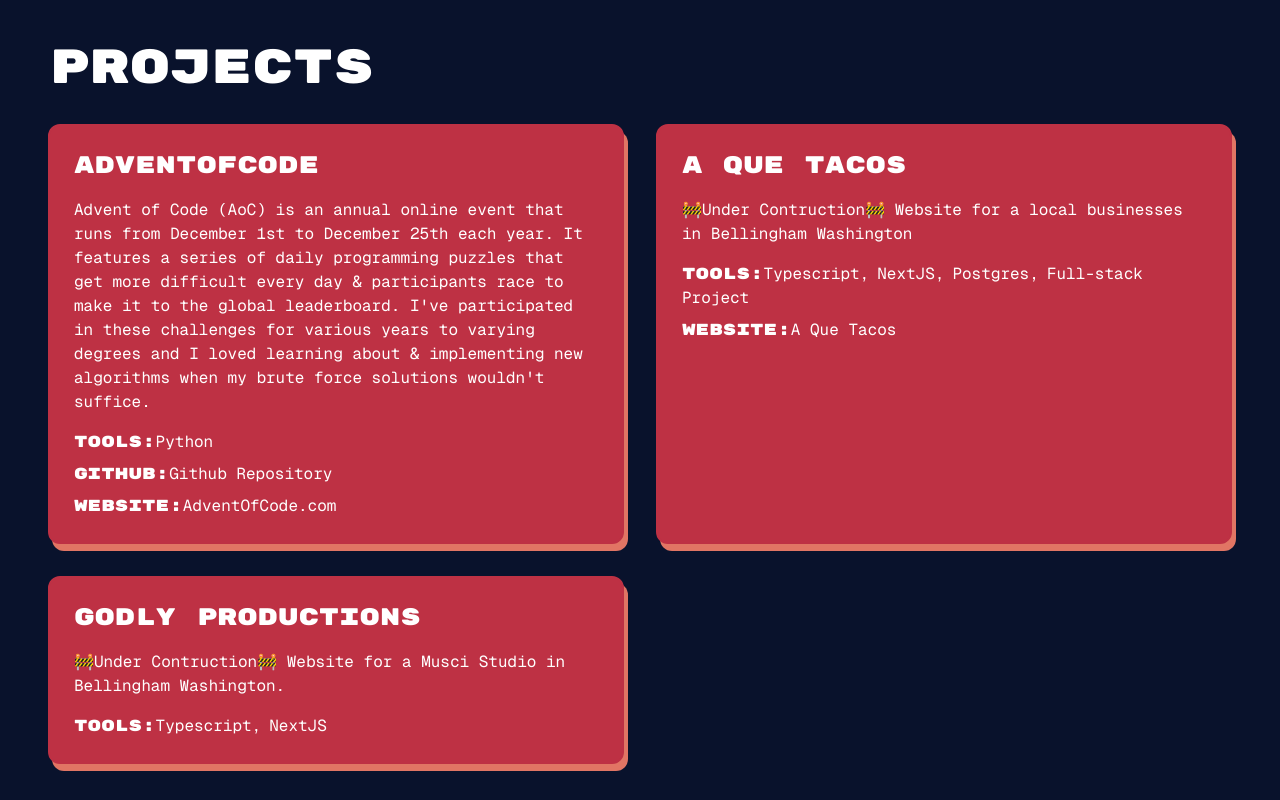
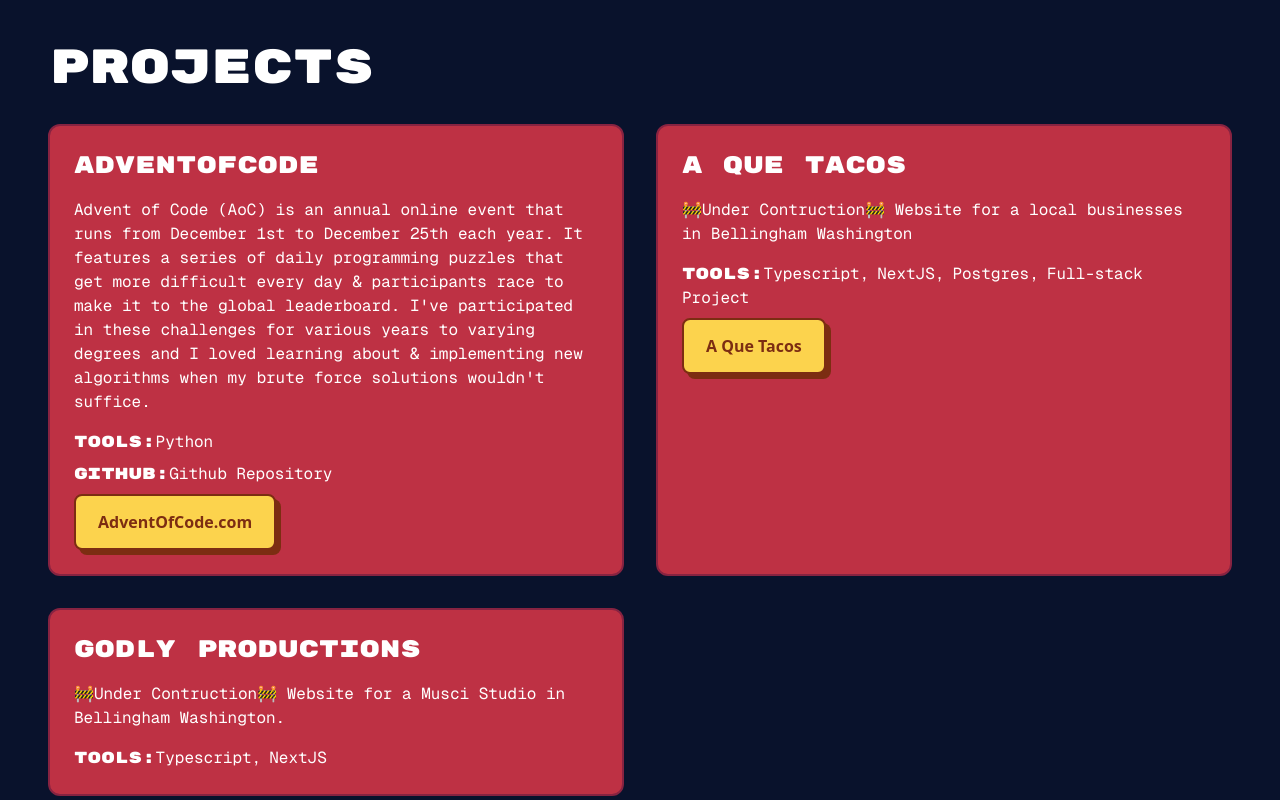
Before and after one commit to Hector-bit/Hector-bit.github.io, a Next.js app: page / in a window 1280 px wide. Shown: the part 1420-2220 px from the top of the page. Built offline with nearby package versions, Linux system fonts and the light colour scheme.

Commit message:
styling updates

```diff
--- a/app/globals.css
+++ b/app/globals.css
@@ -6,7 +6,8 @@
   --background: #09122C;
   --foreground: #872341;
   --primary: #BE3144;
-  --secondary: #E17564;
+  --secondary: rgb(124 45 18);
+  --tertiary: rgb(252 211 77)
 }
 
 /* @media (prefers-color-scheme: dark) {
@@ -38,3 +39,71 @@
 .boxShadow {
   box-shadow: 20px 12px 0px var(--primary);
 }
+
+.btn {
+  --btn-color: rgb(124 45 18);
+  --btn-bg: rgb(252 211 77);
+  position: relative;
+  display: inline-flex;
+  align-items: center;
+  justify-content: center;
+  gap: 6px;
+  background-color: var(--btn-bg);
+  color: var(--btn-color);
+  padding: 14px 22px;
+  border-radius: 8px;
+  border: 0;
+  cursor: pointer;
+  font-weight: 600;
+  font-size: 1rem;
+  font-family: system-ui;
+  border: 2px solid var(--btn-color);
+  transition: 100ms ease;
+  box-shadow: 5px 5px 0 0 var(--btn-color);
+}
+
+.btn--secondary {
+  --btn-color: #444;
+  --btn-bg: #fafafa;
+}
+
+.btn svg {
+  width: 20px;
+  height: 20px;
+  flex-shrink: 0;
+}
+
+.btn:hover {
+  box-shadow: 2px 2px 0 0 var(--btn-color);
+}
+
+.btn:active {
+  transition: 50ms ease;
+  box-shadow:  0 0 0 0 var(--btn-color);
+}
+
+.btn:focus-visible {
+  outline: 0;
+  --btn-color: #002cc8;
+}
+
+.btn:focus-visible::after {
+  position: absolute;
+  left: 50%;
+  top: calc(100% + 12px);
+  transform: translateX(-50%);
+  content: "\21E7";
+  animation: float .5s ease-in-out infinite;
+}
+
+@keyframes float {
+	0% {
+		transform: translateX(-50%) translatey(0px);
+	}
+	50% {
+		transform: translateX(-50%) translatey(-6px);
+	}
+	100% {
+		transform: translateX(-50%) translatey(0px);
+	}
+}
--- a/app/page.tsx
+++ b/app/page.tsx
@@ -39,6 +39,17 @@
     name: 'Godly Productions',
     description: "🚧Under Contruction🚧 Website for a Musci Studio in Bellingham Washington.",
     tools: ['Typescript,', 'NextJS'],
+  }
+]
+
+const educationData:any[] = [
+  {
+    name: 'Pixel Vault',
+    date: 'May 2022 - December 2024',
+    role: 'Front-end engineer',
+    description: "At Pixelvault, I was responsible for transforming Figma designs into fully functional, pixel-perfect ReactJS implementations. I played a key role in troubleshooting and debugging issues that arose when switching frameworks or integrating new packages, ensuring smooth transitions and maintaining code quality. Additionally, I collaborated closely with backend engineers and QA teams to validate features and ensure sites were optimized and deployment-ready. My time at Pixelvault strengthened my ability to work across teams, adapt to evolving tech stacks, and build seamless, high-performance web experiences.",
+    tools: ['ReactJS,', 'NextJS,', 'Framer-motion,', 'Tailwind'],
+    // githubLink: 'https://github.com/Hector-bit/adventOfCode/tree/main/year2020'
   }
 ]
 
@@ -98,6 +109,23 @@
           })}
         </div>
       </div>
+      {/* <div className="flex flex-col mb-8 mt-16">
+        <div className={`${headerStyle} font-rubik mb-4 sm:mb-8`}>EDUCATION</div>
+        <div className="grid grid-cols-1 md:grid-cols-2 gap-8">
+          {educationData.map(project => {
+            return (
+              <ExperienceCard
+                key={`${project.name}-project`}
+                name={project.name}
+                description={project.description}
+                tools={project.tools}
+                githubLink={project.githubLink}
+                webLink={project.webLink}
+              />
+            )
+          })}
+        </div>
+      </div> */}
     </main>
   );
 }
--- a/components/experienceCard.tsx
+++ b/components/experienceCard.tsx
@@ -6,9 +6,9 @@
 const ExperienceCard = ({ name, description, date, role, tools, githubLink }: any) => {
   return (
     <div
-      className={`flex flex-col bg-primary rounded-xl p-2 sm:p-6 border-2 border-primary hover:border-white pop-out-card ${textStyle}`}
+      className={`flex flex-col bg-primary rounded-xl p-2 sm:p-6 border-2 border-foreground pop-out-card ${textStyle}`}
     >
-      <div className={` ${headerStyle} font-rubik `}>{name}</div>
+      <div className={`${headerStyle} font-rubik`}>{name}</div>
       <div className=""><span className="font-rubik">Date:</span>{date}</div>
       <div className="mb-4"><span className="font-rubik">Role:</span>{role}</div>
       <div className="mb-4">{description}</div>
--- a/components/projectCard.tsx
+++ b/components/projectCard.tsx
@@ -7,7 +7,7 @@
 const ProjectCard = ({ name, description, tools, githubLink, webLink }: ProjectCardType) => {
   return (
     <div
-      className={`flex flex-col bg-primary rounded-xl p-2 sm:p-6 border-2 border-primary hover:border-white pop-out-card ${textStyle}`}
+      className={`flex flex-col bg-primary rounded-xl p-2 sm:p-6 border-2 border-foreground focus:border-white ${textStyle}`}
     >
       <div className={` ${headerStyle} font-rubik text-2xl sm:mb-4`}>{name}</div>
       <div className="mb-4">{description}</div>
@@ -29,15 +29,18 @@
           <div>
             <span className="text-md font-rubik">Github:</span>
             <Link href={githubLink.link}>
-              <span className="underline-offset-1">{githubLink.name}</span>
+              <span>{githubLink.name}</span>
             </Link>
           </div>
         )}
         {webLink && (
           <div>
-            <span className="text-md font-rubik">Website:</span>
+            {/* <span className="text-md font-rubik">Website:</span>  */}
             <Link href={webLink.link}>
-              <span className="underline-offset-1">{webLink.name}</span>
+              <button className="btn">
+                {webLink.name}
+              </button>
+              {/* <span className="underline">{webLink.name}</span> */}
             </Link>
           </div>
         )}
--- a/tailwind.config.ts
+++ b/tailwind.config.ts
@@ -17,6 +17,7 @@
         foreground: "var(--foreground)",
         primary: 'var(--primary)',
         secondary: 'var(--secondary)',
+        tertiary: 'var(--tertiary)',
       },
       boxShadow: {
         'one': '0 3px 6px -15px rgba(0, 0, 0, 0.3)'
```
Also changed, not shown: 1 other file (tests, documents, lock files or other folders).
